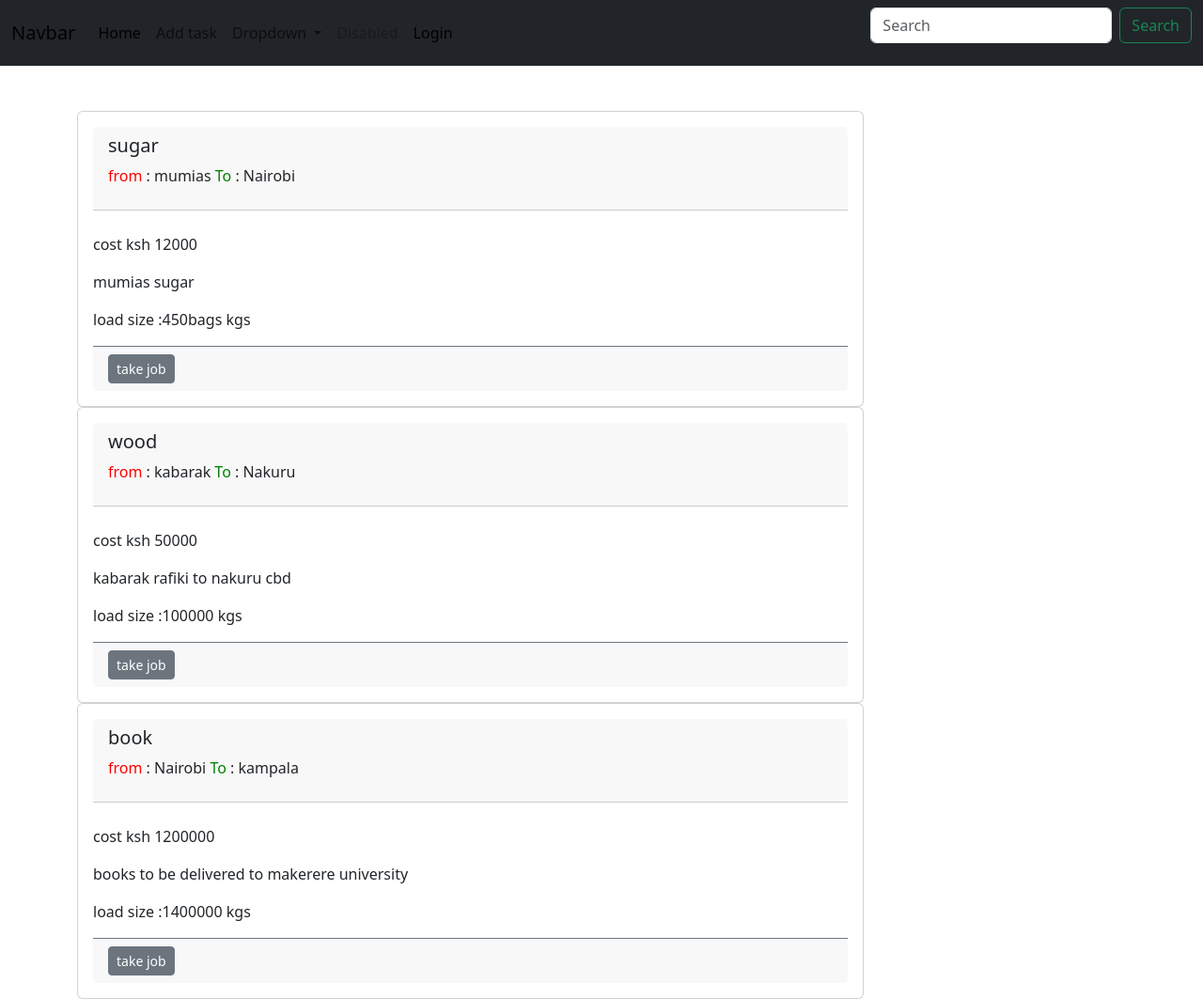
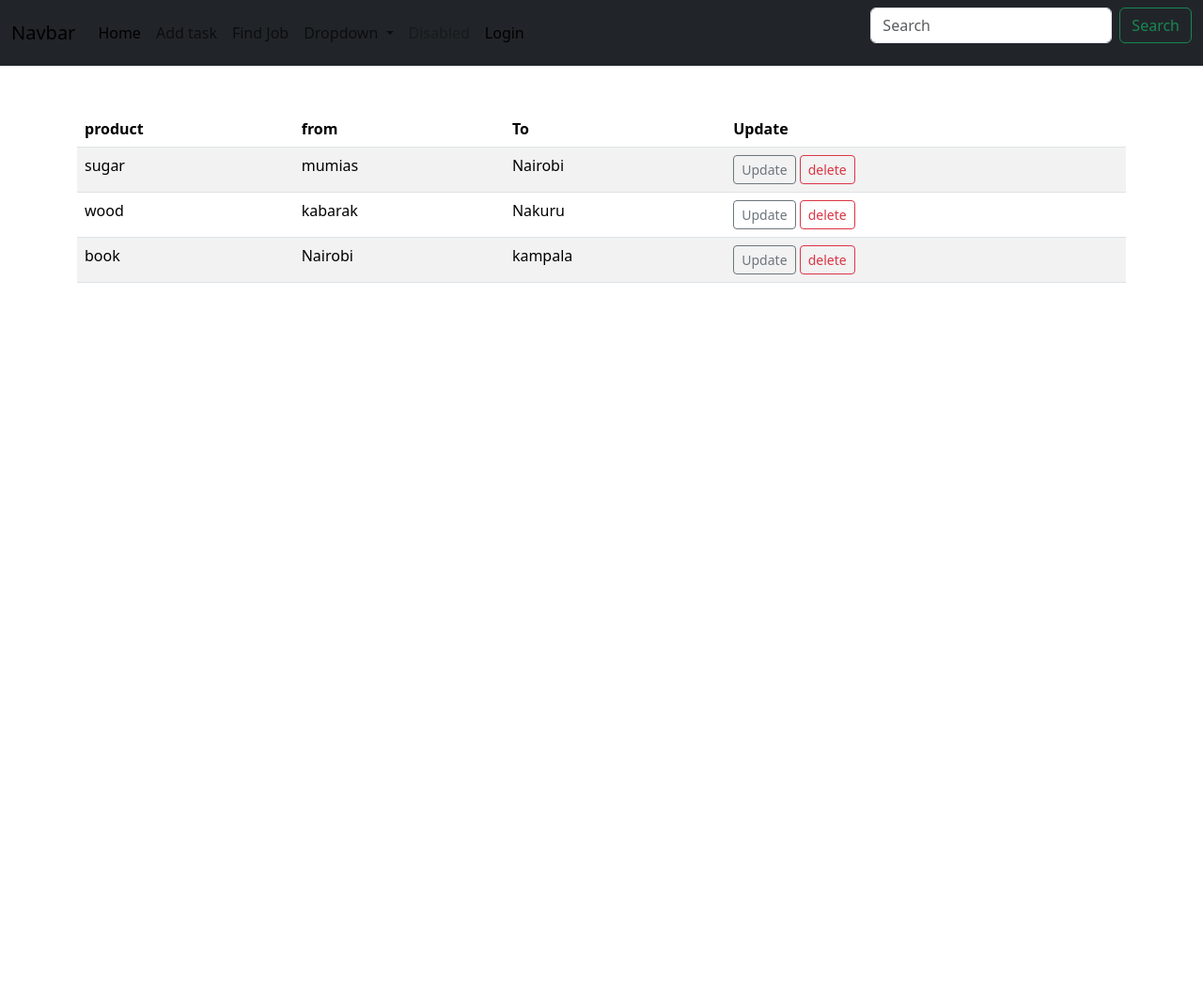
Before and after one commit to gilbertkibichii/transist-delivery-app, a Django app: page /members/list_jobs/ in a window 1280 px wide. Shown: the whole page at 94% size. After the commit the page ends 301 px from the top, so only its background shows below. Run offline with Django 4.2, Linux system fonts and the light colour scheme; data comes from the database, SQL or seed files in the repository; both versions use the stored data as it was after the commit; some libraries are stand-ins or nearby versions.

Commit message:
recent modification

```diff
--- a/members/templates/members/base.html
+++ b/members/templates/members/base.html
@@ -15,6 +15,9 @@
         </li>
         <li class="nav-item">
           <a class="nav-link" href="{% url 'add_job' %}">Add task</a>
+        </li>
+        <li class="nav-item">
+          <a class="nav-link" href="{% url 'list-jobs' %}">Find Job</a>
         </li>
         <li class="nav-item dropdown">
           <a class="nav-link dropdown-toggle" href="#" role="button" data-bs-toggle="dropdown" aria-expanded="false">
--- a/members/templates/members/list_jobs.html
+++ b/members/templates/members/list_jobs.html
@@ -1,35 +1,48 @@
 {% extends 'members/base.html' %}
 {% block content%}
 
+{% if jobs %}
 
 
-{% if jobs %}
-  {% for job in jobs %}
- <div class="card w-75">
-  <div class="card-body">
-    <div class="card-title card-header ">
-    <h5 >{{ job.product }}</h5>
-      <p><span style="color: red;">from </span>: {{ job.origin }} <span style="color: green">To </span> : {{job.destination}}</p>
-    </div>
-    <br>
-   <p class="card-text"> cost ksh {{job.budget}}</p>
-    <p class="card-text">{{job.description}}</p>
-     <p class="card-text"> load size :{{job.load_size }} kgs</p>
-       <div class="card-footer border-secondary">
-          <a href="#" class="btn btn-secondary btn-sm">take job</a>
-        </div>
-  </div>
-</div>
+
+<table class="table table-striped table-hover">
+  <thead>
+    <tr>
+     <th scope="col">product</th>
+      <th scope="col">from</th>
+      <th scope="col">To</th>
+
+       <th scope="col">Update</th>
+
+    </tr>
+  </thead>
+  <tbody>
+    {% for job in jobs %}
+    <tr>
+       <td>{{ job.product }}</td>
+      <td>{{job.origin }}</td>
+      <td>{{job.destination}}</td>
+      <th scope="row">
+        <a href="{% url 'update-job' job.id %}" class="btn btn-outline-secondary btn-sm">Update</a>
+        <a href="{% url 'delete-job' job.id %}" class="btn btn-outline-danger btn-sm">delete</a>
+      </th>
+    </tr>
+     {% endfor %}
+
+  </tbody>
+</table>
 
 
-  {% endfor %}
+
+
+
 {% else %}
 
   <div class="alert alert-warning d-flex align-items-center" role="alert">
     <svg class="bi flex-shrink-0 me-2" role="img" aria-label="Warning:"><use xlink:href="#exclamation-triangle-fill"/>
     </svg>
       <div>
-        An example warning alert with an icon
+        🔁🔁🔁🔁🔁🔁no job is currently available🔁🔁🔁🔁🔁🔁🔁
       </div>
 </div>
 
--- a/members/urls.py
+++ b/members/urls.py
@@ -5,6 +5,8 @@ urlpatterns = [
 	path('curstomer_register/',views.Curstomer_register.as_view(), name='Curstomer_register'),
 	path('driver_register/',views.Driver_register.as_view(), name='Driver_register'),
 	path('list_jobs/',views.list_jobs, name='list-jobs'),
+	path('update_jobs/<job_id>/',views.update_jobs, name='update-job'),
+	path('delete_jobs/<job_id>/',views.delete_jobs, name='delete-job'),
 	path('add_job/',views.add_job, name='add_job'),
 	path('home/',views.home, name ='home'),
 	path('login/',views.login_user,name='login'),
--- a/members/views.py
+++ b/members/views.py
@@ -5,6 +5,25 @@ from .models import User,Curstomer,Driver,Job
 from .forms import CurstomerForm,DriverForm,JobForm
 from django.contrib.auth import authenticate,login,logout
 from django.contrib import messages
+
+#delete the jobs
+
+
+def delete_jobs(request,job_id):
+	job =Job.objects.get(pk=job_id)
+	job.delete()
+	return redirect('list-jobs')
+
+#update the jobs
+def update_jobs(request,job_id):
+	job =Job.objects.get(pk=job_id)
+	form=JobForm(request.POST or None,instance=job)
+	if form.is_valid():
+		form.save()
+		return redirect('list-jobs')
+	return render(request,'members/update_job.html',{'form':form})
+
+
 
 #list of jobs display
 
@@ -81,3 +100,4 @@ class Driver_register(CreateView):
 	model=User
 	form_class =DriverForm
 	template_name = 'members/driver_register.html'
+	redirect ="home"
```
Also changed, not shown: members/forms.py (+24 -1 lines), members/templates/members/update_job.html (added, +15 -0 lines), db.sqlite3.
